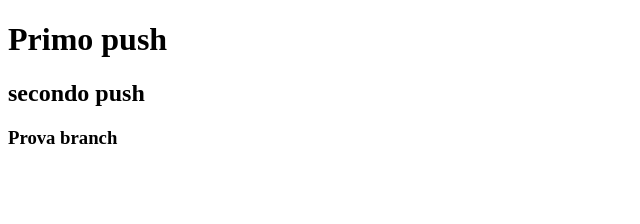
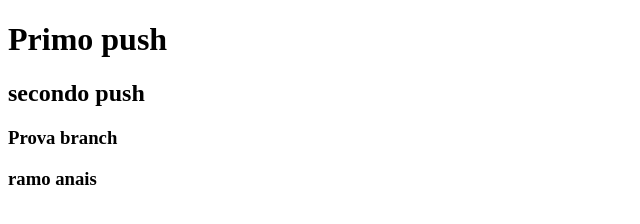
Before and after one commit to Sergjio97/prova-git.merge, a plain HTML site: page index.html in a window 1280 px wide. Shown: the whole page, without its empty margins (0-640 px from the left). Drawn offline with Linux system fonts and the light colour scheme.

Commit message:
ramo anais

```diff
--- a/index.html
+++ b/index.html
@@ -10,5 +10,6 @@
     <h1>Primo push</h1>
     <h2>secondo push</h2>
     <h3>Prova branch</h3>
+    <h3>ramo anais</h3>
 </body>
 </html>
```
